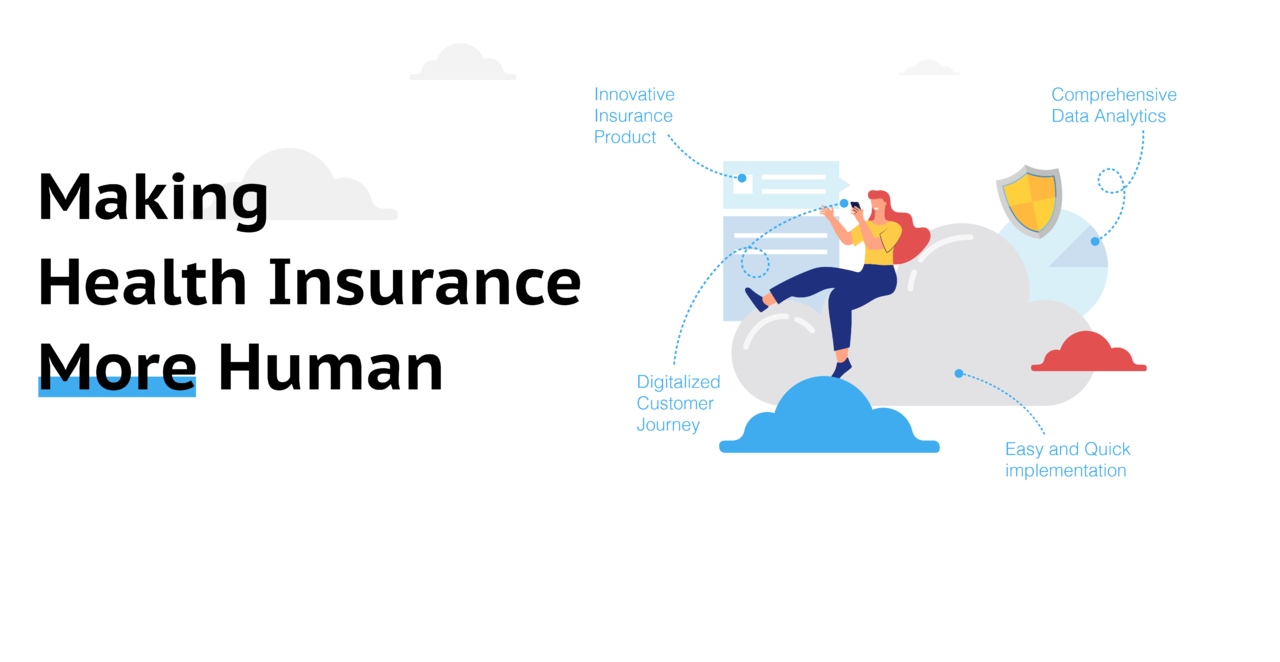
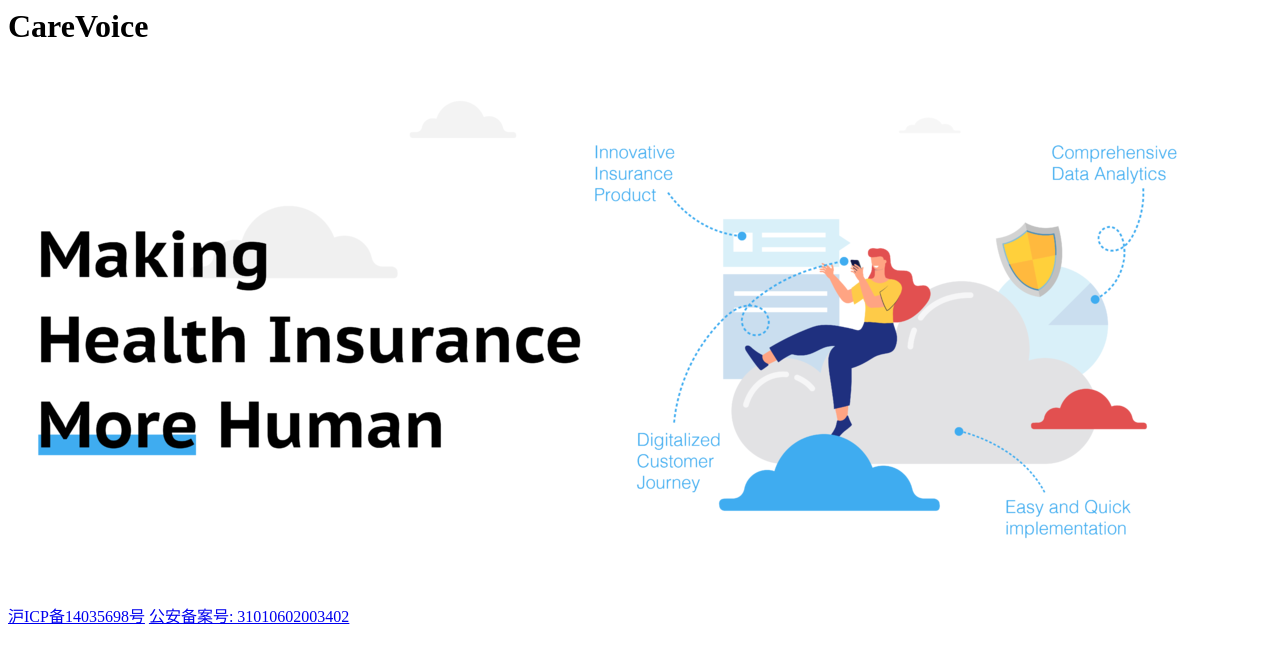
Before and after one commit to thecarevoice/kangyu.info, a plain HTML site: page index.html in a window 1280 px wide. Drawn offline with Linux system fonts and the light colour scheme.

Commit message:
add footer

```diff
--- a/index.html
+++ b/index.html
@@ -2,6 +2,27 @@
 <head>
 </head>
 <body>
-  <img src="carevoice.png" />
+
   </body>
 </html>
+
+
+<!DOCTYPE html>
+<html>
+<body>
+
+<header>
+<h1>CareVoice</h1>
+</header>
+
+<section>
+  <img src="carevoice.png" />
+</section>
+
+<footer>
+  <a href="https://beian.miit.gov.cn/">沪ICP备14035698号</a>
+  <a href="http://www.beian.gov.cn/">公安备案号: 31010602003402</a>
+</footer>
+
+</body>
+</html>
```
